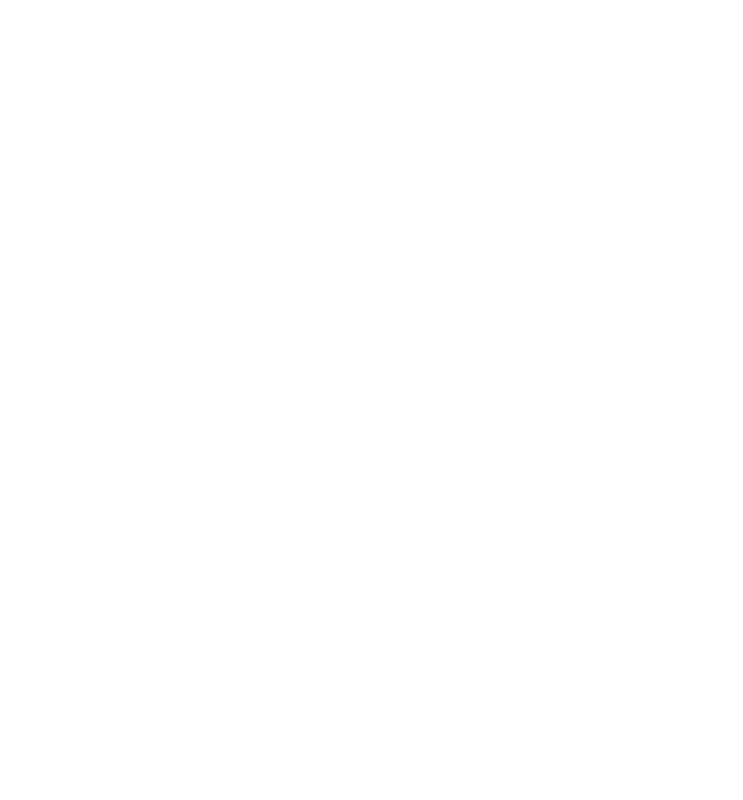
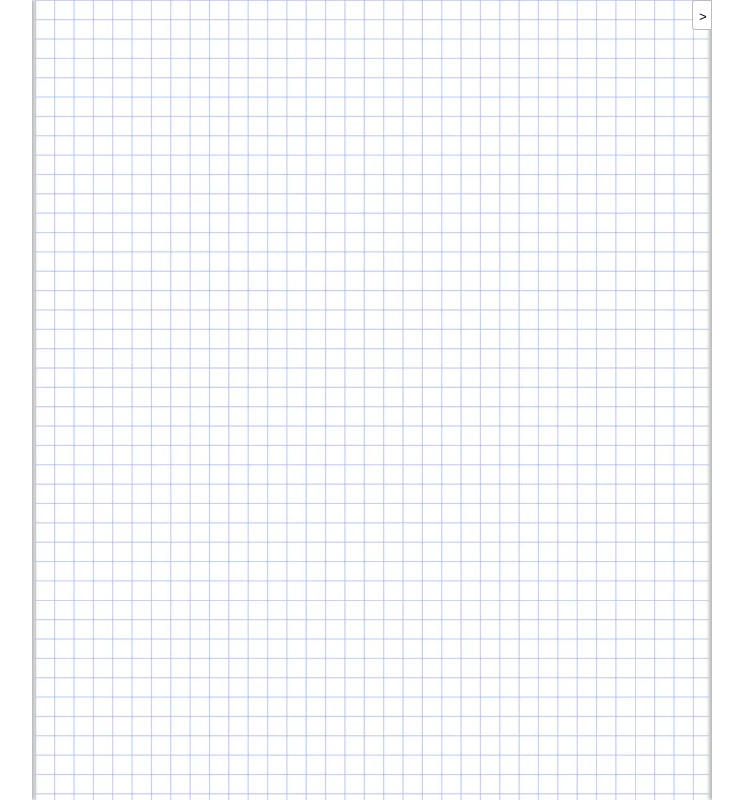
Before and after one commit to Rin-Nohara/low-code_drag, a React (Create React App) app: page / in a window 1280 px wide. Shown: the whole page, without its empty margins (268-1011 px from the left). Built offline with nearby package versions, Linux system fonts and the light colour scheme.

Commit message:
feat: 布局

```diff
--- a/src/App.tsx
+++ b/src/App.tsx
@@ -1,12 +1,16 @@
 import React from 'react';
-import CoreCanvas from './core/components/canvas'
+import CoreCanvas from './core/components/Canvas'
+import ComponentList from "./core/components/ComponentList";
+import ActionList from "./core/components/ActionList";
 
 import Style from './common/index.module.scss'
 
 const App: React.FC = () => {
     return <>
-        <div className={Style.base}>
+        <div className={`${Style.base} ${Style.containerFlexRow}`}>
+            <ComponentList />
             <CoreCanvas />
+            <ActionList />
         </div>
     </>;
 }
--- a/src/common/index.module.scss
+++ b/src/common/index.module.scss
@@ -2,3 +2,8 @@
   width: 100%;
   height: 100%;
 }
+
+.containerFlexRow {
+  display: flex;
+  flex-flow: row nowrap;
+}
--- /dev/null
+++ b/src/core/components/ActionList.tsx
@@ -0,0 +1,13 @@
+import React from 'react';
+import Style from '../styles/actionList.module.scss'
+
+const ActionList: React.FC = () => {
+    return <div className={`${Style.wrapper} `}>
+        {/* todo text or title from open status */}
+        <button className={`${Style.button}`} title={'关闭'}> {'>'} </button>
+        {/* todo open or close from redux */}
+        <div className={`${Style.base} ${Style.shadow} ${Style.open}`}></div>
+    </div>
+};
+
+export default ActionList;
--- a/src/core/components/canvas.tsx
+++ b/src/core/components/Canvas.tsx
@@ -1,11 +1,10 @@
 import React from 'react';
 import Style from '../styles/canvas.module.scss'
+import bgImg from '../../assets/background.jpg'
 
 const Canvas: React.FC = () => {
     return <>
-        <div className={Style.container}>
-
-        </div>
+        <div className={`${Style.container} ${Style.flexOne}`} style={{backgroundImage: `url(${bgImg})`}}/>
     </>;
 };
 
--- /dev/null
+++ b/src/core/components/ComponentList.tsx
@@ -0,0 +1,10 @@
+import React from 'react';
+import Style from '../styles/componentList.module.scss'
+
+const ComponentList: React.FC = () => {
+    return <>
+        <div className={`${Style.base} ${Style.shadow}`}></div>
+    </>
+};
+
+export default ComponentList;
--- /dev/null
+++ b/src/core/styles/actionList.module.scss
@@ -0,0 +1,40 @@
+.wrapper {
+  height: 100%;
+  position: relative;
+  margin-left: 3px;
+}
+
+.base {
+  height: 100%;
+  position: relative;
+}
+
+.open {
+  width: 300px;
+}
+
+.close {
+  width: 0;
+}
+
+.shadow {
+  box-shadow: -3px 0 3px 0 #bbb;
+}
+
+.button {
+  position: absolute;
+  top: 0;
+  left: -20px; // 标准为 20 由于 actionList 与 canvas 之间有 3 px 间距
+  width: 20px;
+  height: 30px;
+  line-height: 30px;
+
+  background-color: #fff;
+  outline: none;
+  border: 1px solid #bbb;
+  border-top-left-radius: 3px;
+  border-bottom-left-radius: 3px;
+  z-index: 99;
+
+  cursor: pointer;
+}
--- a/src/core/styles/canvas.module.scss
+++ b/src/core/styles/canvas.module.scss
@@ -2,3 +2,7 @@
   width: 100%;
   height: 100%;
 }
+
+.flexOne {
+  flex: 1;
+}
--- /dev/null
+++ b/src/core/styles/componentList.module.scss
@@ -0,0 +1,14 @@
+.base {
+  width: 300px;
+  height: 100%;
+
+  margin-right: 3px;
+
+  box-sizing: border-box;
+
+  z-index: 99;
+}
+
+.shadow {
+  box-shadow: 3px 0 3px 0 #bbb;
+}
```
Also changed, not shown: src/assets/background.jpg (added), src/core/hooks/useWatchHash.js (added), src/core/hooks/useWatchRoute.js (added).
